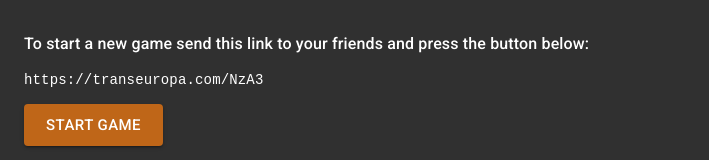
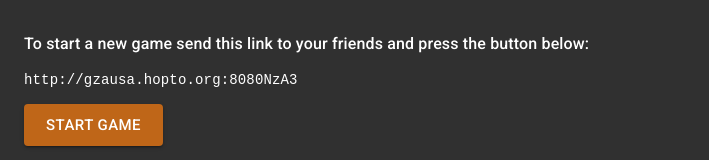
Before and after one commit to giulioz/connect-europe, a React (Create React App) app in the folder packages/frontend/: page / in a window 1280 px wide. Shown: the part 217-377 px from the top of the page, without its empty margins (0-709 px from the left). Built offline with nearby package versions, Linux system fonts and the light colour scheme; what @vx/responsive would draw is missing.

Commit message:
Static serving

```diff
--- a/packages/frontend/src/config.ts
+++ b/packages/frontend/src/config.ts
@@ -1,4 +1,5 @@
 export default {
-  apiURL: "http://localhost:8080" as const,
-  wsURL: "ws://localhost:8080" as const,
+  baseURL: "http://gzausa.hopto.org:8080" as const,
+  apiURL: "http://gzausa.hopto.org:8080" as const,
+  wsURL: "ws://gzausa.hopto.org:8080" as const,
 };
--- a/packages/frontend/src/pages/Intro.tsx
+++ b/packages/frontend/src/pages/Intro.tsx
@@ -7,6 +7,7 @@
 import TrainIcon from "@material-ui/icons/Train";
 
 import Layout from "../components/Layout";
+import config from "../config";
 
 const useStyles = makeStyles(theme => ({
   appBarSpacer: theme.mixins.toolbar,
@@ -43,7 +44,10 @@
             To start a new game send this link to your friends and press the
             button below:
           </Typography>
-          <pre>https://transeuropa.com/{roomId}</pre>
+          <pre>
+            {config.baseURL}
+            {roomId}
+          </pre>
           <Button
             variant="contained"
             color="primary"
```
Also changed, not shown: 1 other file (tests, documents, lock files or other folders).
